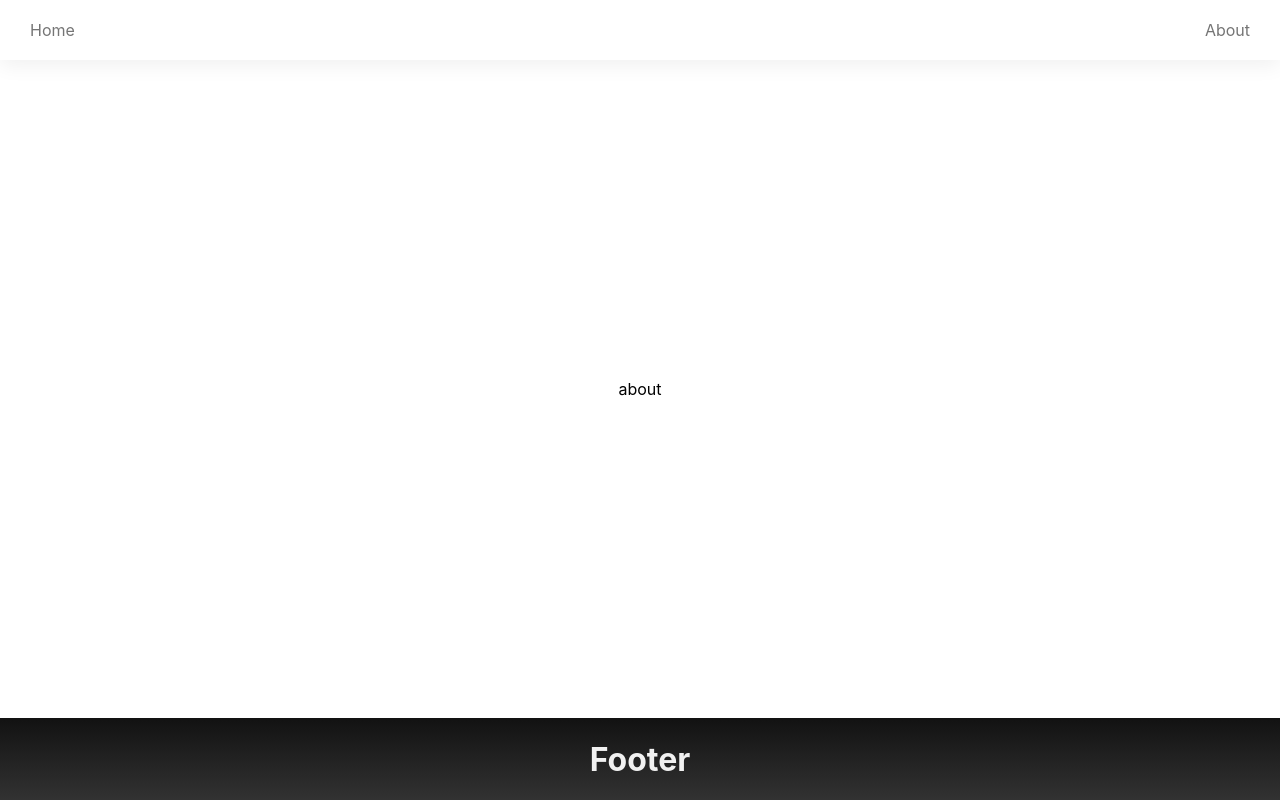
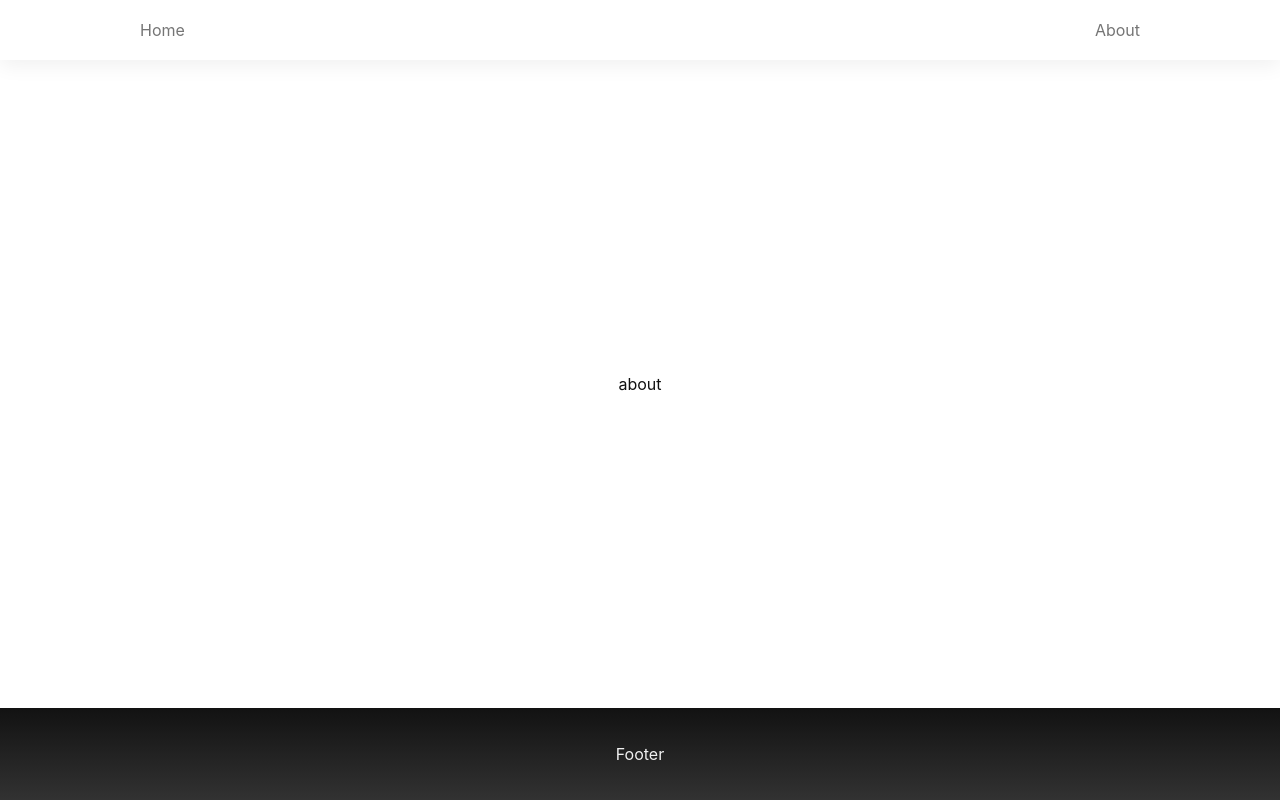
Before and after one commit to bradgarropy/next-starter, a Next.js app: page /about in a window 1280 px wide. Built offline with nearby package versions, Linux system fonts and the light colour scheme.

Commit message:
header and footer container.

```diff
--- a/components/Footer/Footer.js
+++ b/components/Footer/Footer.js
@@ -1,16 +1,20 @@
 import React from "react"
 import styled from "styled-components"
+import Container from "../../styles/Container"
 
 const FooterWrapper = styled.footer`
     background-image: linear-gradient(to bottom, #121212 0%, #323232 100%);
+    color: ${({theme}) => theme.colors.offWhite};
     text-align: center;
-    color: ${({theme}) => theme.colors.offWhite};
+    padding: 20px 30px;
 `
 
 const Footer = () => {
     return (
         <FooterWrapper>
-            <h1>Footer</h1>
+            <Container>
+                <p>Footer</p>
+            </Container>
         </FooterWrapper>
     )
 }
--- a/components/Header/Header.js
+++ b/components/Header/Header.js
@@ -1,16 +1,19 @@
 import React from "react"
+import styled from "styled-components"
 import Navigation from "./Navigation"
-import styled from "styled-components"
+import Container from "../../styles/Container"
 
 const HeaderWrapper = styled.header`
+    box-shadow: 0px 6px 20px rgba(0, 0, 0, 0.06);
     padding: 20px 30px;
-    box-shadow: 0px 6px 20px rgba(0, 0, 0, 0.06);
 `
 
 const Header = () => {
     return (
         <HeaderWrapper>
-            <Navigation/>
+            <Container>
+                <Navigation/>
+            </Container>
         </HeaderWrapper>
     )
 }
--- a/styles/GlobalStyles.js
+++ b/styles/GlobalStyles.js
@@ -3,6 +3,7 @@ import {createGlobalStyle} from "styled-components"
 const GlobalStyles = createGlobalStyle`
     body {
         margin: 0;
+        color: ${({theme}) => theme.colors.offBlack};
         font-family: -apple-system, BlinkMacSystemFont, "Segoe UI", "Roboto",
         "Oxygen", "Ubuntu", "Cantarell", "Fira Sans", "Droid Sans",
         "Helvetica Neue", sans-serif;
```
